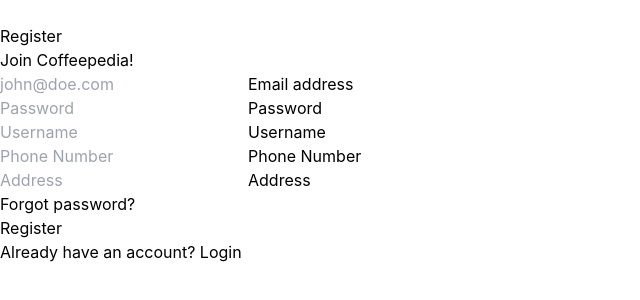
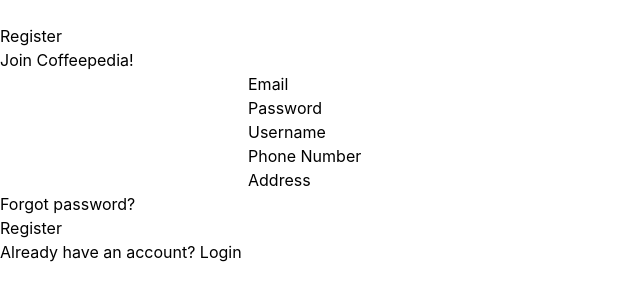
Before and after one commit to Coffeepedia/coffeepedia-client, a React (Create React App) app in the folder coffeepedia/: page / in a window 1280 px wide. Shown: the top 300 px of the page, without its empty margins (0-640 px from the left). Built offline with nearby package versions, Linux system fonts and the light colour scheme; what @material-tailwind/react would draw is missing.

Commit message:
Update layout for login & register page

```diff
--- a/coffeepedia/src/index.css
+++ b/coffeepedia/src/index.css
@@ -1,6 +1,23 @@
 @tailwind base;
 @tailwind components;
 @tailwind utilities;
+
+input:-webkit-autofill,
+input:-webkit-autofill:hover,
+input:-webkit-autofill:focus,
+textarea:-webkit-autofill,
+textarea:-webkit-autofill:hover,
+textarea:-webkit-autofill:focus,
+select:-webkit-autofill,
+select:-webkit-autofill:hover,
+select:-webkit-autofill:focus {
+  border: 1px solid #EFAD8;
+  -webkit-text-fill-color: black;
+  -webkit-box-shadow: 0 0 0px 1000px #EFAD8 inset;
+  box-shadow: 0 0 0px 1000px #EFAD8 inset;
+  transition: background-color 5000s ease-in-out 0s;
+  color: white;
+}
 
 body {
   margin: 0;
--- a/coffeepedia/src/views/LoginPage.jsx
+++ b/coffeepedia/src/views/LoginPage.jsx
@@ -1,4 +1,13 @@
+import { useState } from "react";
+
 export default function LoginPage() {
+  const [data, setData] = useState({ email: "", password: "" });
+
+  const handleSubmit = (e) => {
+    e.preventDefault();
+    console.log(data);
+  };
+
   return (
     <section className="flex h-screen flex-col bg-[#EFEAD8] px-6 pt-2">
       {/* Header */}
@@ -27,35 +36,40 @@
         Welcome Back!
       </h1>
 
-      <form>
-        <div class="relative mb-8">
+      <form onSubmit={handleSubmit}>
+        {/* Email */}
+        <div className="relative z-0 mb-8">
           <input
+            type="email"
             id="email"
+            className="autofill:bg-[#EFAD8] peer block w-full appearance-none border-0 border-b-2 border-grey-300 bg-transparent py-2.5 px-0 text-grey-900 focus:border-primary focus:outline-none focus:ring-0 dark:border-grey-600 dark:text-white dark:focus:border-primary"
+            placeholder=" "
             name="email"
-            type="text"
-            class="peer h-10 w-full border-b-2 border-grey-300 bg-[#EFEAD8] text-grey-900 placeholder-transparent focus:border-b-2 focus:border-p-dark focus:outline-none"
-            placeholder="john@doe.com"
-            autoComplete="off"
+            value={data.email}
+            onChange={(e) => setData({ ...data, email: e.target.value })}
           />
           <label
             for="email"
-            class="absolute left-0 -top-3.5 text-sm text-grey-700 transition-all peer-placeholder-shown:top-2 peer-placeholder-shown:text-base peer-placeholder-shown:text-grey-500 peer-focus:-top-3.5 peer-focus:text-sm peer-focus:text-grey-600"
+            className="absolute top-3 -z-10 origin-[0] -translate-y-6 scale-75 transform text-grey-500 duration-300 peer-placeholder-shown:translate-y-0 peer-placeholder-shown:scale-100 peer-focus:left-0 peer-focus:-translate-y-6 peer-focus:scale-75 peer-focus:text-primary dark:text-grey-400 peer-focus:dark:text-primary"
           >
-            Email address
+            Email
           </label>
         </div>
 
-        <div class="relative mb-4">
+        {/* Password */}
+        <div className="relative z-0 mb-4">
           <input
+            type="password"
             id="password"
-            type="password"
+            className="peer block w-full appearance-none border-0 border-b-2 border-grey-300 bg-transparent py-2.5 px-0 text-grey-900 focus:border-primary focus:outline-none focus:ring-0 dark:border-grey-600 dark:text-white dark:focus:border-primary"
+            placeholder=" "
             name="password"
-            class="peer h-10 w-full border-b-2 border-grey-300 bg-[#EFEAD8] text-grey-900 placeholder-transparent focus:border-b-2 focus:border-p-dark focus:outline-none"
-            placeholder="Password"
+            value={data.password}
+            onChange={(e) => setData({ ...data, password: e.target.value })}
           />
           <label
             for="password"
-            class="absolute left-0 -top-3.5 text-sm text-grey-700 transition-all peer-placeholder-shown:top-2 peer-placeholder-shown:text-base peer-placeholder-shown:text-grey-500 peer-focus:-top-3.5 peer-focus:text-sm peer-focus:text-grey-600"
+            className="absolute top-3 -z-10 origin-[0] -translate-y-6 scale-75 transform text-grey-500 duration-300 peer-placeholder-shown:translate-y-0 peer-placeholder-shown:scale-100 peer-focus:left-0 peer-focus:-translate-y-6 peer-focus:scale-75 peer-focus:text-primary dark:text-grey-400 peer-focus:dark:text-primary"
           >
             Password
           </label>
@@ -66,6 +80,7 @@
         </div>
 
         <input
+          onClick={handleSubmit}
           type="submit"
           value="Login"
           className="mb-2 w-full cursor-pointer rounded-3xl bg-p-dark py-2 text-white"
--- a/coffeepedia/src/views/RegisterPage.jsx
+++ b/coffeepedia/src/views/RegisterPage.jsx
@@ -1,4 +1,19 @@
+import { useState } from "react";
+
 export default function RegisterPage() {
+  const [data, setData] = useState({
+    email: "",
+    password: "",
+    username: "",
+    phoneNumber: "",
+    address: "",
+  });
+
+  const handleSubmit = (e) => {
+    e.preventDefault();
+    console.log(data);
+  };
+
   return (
     <section className="flex h-screen flex-col bg-[#EFEAD8] px-6 pt-2">
       {/* Header */}
@@ -27,88 +42,97 @@
         Join Coffeepedia!
       </h1>
 
-      <form>
+      <form onSubmit={handleSubmit}>
         {/* Email */}
-        <div class="relative mb-8">
+        <div className="relative z-0 mb-8">
           <input
+            type="email"
             id="email"
+            className="autofill:bg-[#EFAD8] peer block w-full appearance-none border-0 border-b-2 border-grey-300 bg-transparent py-2.5 px-0 text-grey-900 focus:border-primary focus:outline-none focus:ring-0 dark:border-grey-600 dark:text-white dark:focus:border-primary"
+            placeholder=" "
             name="email"
-            type="text"
-            class="peer h-10 w-full border-b-2 border-grey-300 bg-[#EFEAD8] text-grey-900 placeholder-transparent focus:border-b-2 focus:border-p-dark focus:outline-none"
-            placeholder="john@doe.com"
-            autoComplete="off"
+            value={data.email}
+            onChange={(e) => setData({ ...data, email: e.target.value })}
           />
           <label
             for="email"
-            class="absolute left-0 -top-3.5 text-sm text-grey-700 transition-all peer-placeholder-shown:top-2 peer-placeholder-shown:text-base peer-placeholder-shown:text-grey-500 peer-focus:-top-3.5 peer-focus:text-sm peer-focus:text-grey-600"
+            className="absolute top-3 -z-10 origin-[0] -translate-y-6 scale-75 transform text-grey-500 duration-300 peer-placeholder-shown:translate-y-0 peer-placeholder-shown:scale-100 peer-focus:left-0 peer-focus:-translate-y-6 peer-focus:scale-75 peer-focus:text-primary dark:text-grey-400 peer-focus:dark:text-primary"
           >
-            Email address
+            Email
           </label>
         </div>
 
         {/* Password */}
-        <div class="relative mb-12">
+        <div className="relative z-0 mb-12">
           <input
+            type="password"
             id="password"
-            type="password"
+            className="peer block w-full appearance-none border-0 border-b-2 border-grey-300 bg-transparent py-2.5 px-0 text-grey-900 focus:border-primary focus:outline-none focus:ring-0 dark:border-grey-600 dark:text-white dark:focus:border-primary"
+            placeholder=" "
             name="password"
-            class="peer h-10 w-full border-b-2 border-grey-300 bg-[#EFEAD8] text-grey-900 placeholder-transparent focus:border-b-2 focus:border-p-dark focus:outline-none"
-            placeholder="Password"
+            value={data.password}
+            onChange={(e) => setData({ ...data, password: e.target.value })}
           />
           <label
             for="password"
-            class="absolute left-0 -top-3.5 text-sm text-grey-700 transition-all peer-placeholder-shown:top-2 peer-placeholder-shown:text-base peer-placeholder-shown:text-grey-500 peer-focus:-top-3.5 peer-focus:text-sm peer-focus:text-grey-600"
+            className="absolute top-3 -z-10 origin-[0] -translate-y-6 scale-75 transform text-grey-500 duration-300 peer-placeholder-shown:translate-y-0 peer-placeholder-shown:scale-100 peer-focus:left-0 peer-focus:-translate-y-6 peer-focus:scale-75 peer-focus:text-primary dark:text-grey-400 peer-focus:dark:text-primary"
           >
             Password
           </label>
         </div>
 
         {/* Username */}
-        <div class="relative mb-8">
+        <div className="relative z-0 mb-8">
           <input
+            type="text"
             id="username"
-            type="username"
+            className="autofill:bg-[#EFAD8] peer block w-full appearance-none border-0 border-b-2 border-grey-300 bg-transparent py-2.5 px-0 text-grey-900 focus:border-primary focus:outline-none focus:ring-0 dark:border-grey-600 dark:text-white dark:focus:border-primary"
+            placeholder=" "
             name="username"
-            class="peer h-10 w-full border-b-2 border-grey-300 bg-[#EFEAD8] text-grey-900 placeholder-transparent focus:border-b-2 focus:border-p-dark focus:outline-none"
-            placeholder="Username"
+            value={data.username}
+            onChange={(e) => setData({ ...data, username: e.target.value })}
           />
           <label
             for="username"
-            class="absolute left-0 -top-3.5 text-sm text-grey-700 transition-all peer-placeholder-shown:top-2 peer-placeholder-shown:text-base peer-placeholder-shown:text-grey-500 peer-focus:-top-3.5 peer-focus:text-sm peer-focus:text-grey-600"
+            className="absolute top-3 -z-10 origin-[0] -translate-y-6 scale-75 transform text-grey-500 duration-300 peer-placeholder-shown:translate-y-0 peer-placeholder-shown:scale-100 peer-focus:left-0 peer-focus:-translate-y-6 peer-focus:scale-75 peer-focus:text-primary dark:text-grey-400 peer-focus:dark:text-primary"
           >
             Username
           </label>
         </div>
 
         {/* Phone Number */}
-        <div class="relative mb-8">
+        <div className="relative z-0 mb-8">
           <input
+            type="text"
             id="phoneNumber"
-            type="phoneNumber"
+            className="autofill:bg-[#EFAD8] peer block w-full appearance-none border-0 border-b-2 border-grey-300 bg-transparent py-2.5 px-0 text-grey-900 focus:border-primary focus:outline-none focus:ring-0 dark:border-grey-600 dark:text-white dark:focus:border-primary"
+            placeholder=" "
             name="phoneNumber"
-            class="peer h-10 w-full border-b-2 border-grey-300 bg-[#EFEAD8] text-grey-900 placeholder-transparent focus:border-b-2 focus:border-p-dark focus:outline-none"
-            placeholder="Phone Number"
+            value={data.phoneNumber}
+            onChange={(e) => setData({ ...data, phoneNumber: e.target.value })}
           />
           <label
             for="phoneNumber"
-            class="absolute left-0 -top-3.5 text-sm text-grey-700 transition-all peer-placeholder-shown:top-2 peer-placeholder-shown:text-base peer-placeholder-shown:text-grey-500 peer-focus:-top-3.5 peer-focus:text-sm peer-focus:text-grey-600"
+            className="absolute top-3 -z-10 origin-[0] -translate-y-6 scale-75 transform text-grey-500 duration-300 peer-placeholder-shown:translate-y-0 peer-placeholder-shown:scale-100 peer-focus:left-0 peer-focus:-translate-y-6 peer-focus:scale-75 peer-focus:text-primary dark:text-grey-400 peer-focus:dark:text-primary"
           >
             Phone Number
           </label>
         </div>
 
-        {/* address */}
-        <div class="relative mb-8">
+        {/* Address */}
+        <div className="relative z-0 mb-8">
           <input
+            type="text"
             id="address"
-            type="address"
+            className="autofill:bg-[#EFAD8] peer block w-full appearance-none border-0 border-b-2 border-grey-300 bg-transparent py-2.5 px-0 text-grey-900 focus:border-primary focus:outline-none focus:ring-0 dark:border-grey-600 dark:text-white dark:focus:border-primary"
+            placeholder=" "
             name="address"
-            class="peer h-10 w-full border-b-2 border-grey-300 bg-[#EFEAD8] text-grey-900 placeholder-transparent focus:border-b-2 focus:border-p-dark focus:outline-none"
-            placeholder="Address"
+            value={data.address}
+            onChange={(e) => setData({ ...data, address: e.target.value })}
           />
           <label
             for="address"
-            class="absolute left-0 -top-3.5 text-sm text-grey-700 transition-all peer-placeholder-shown:top-2 peer-placeholder-shown:text-base peer-placeholder-shown:text-grey-500 peer-focus:-top-3.5 peer-focus:text-sm peer-focus:text-grey-600"
+            className="absolute top-3 -z-10 origin-[0] -translate-y-6 scale-75 transform text-grey-500 duration-300 peer-placeholder-shown:translate-y-0 peer-placeholder-shown:scale-100 peer-focus:left-0 peer-focus:-translate-y-6 peer-focus:scale-75 peer-focus:text-primary dark:text-grey-400 peer-focus:dark:text-primary"
           >
             Address
           </label>
@@ -119,6 +143,7 @@
         </div>
 
         <input
+          onClick={handleSubmit}
           type="submit"
           value="Register"
           className="mb-2 w-full cursor-pointer rounded-3xl bg-p-dark py-2 text-white"
```
Also changed, not shown: coffeepedia/src/assets/svg/chevron_left.svg.
